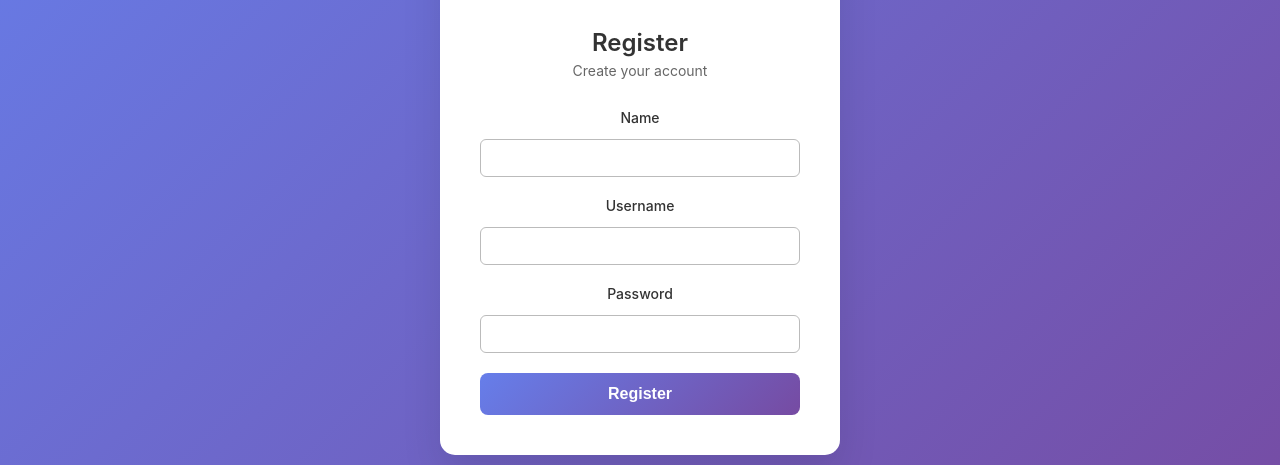
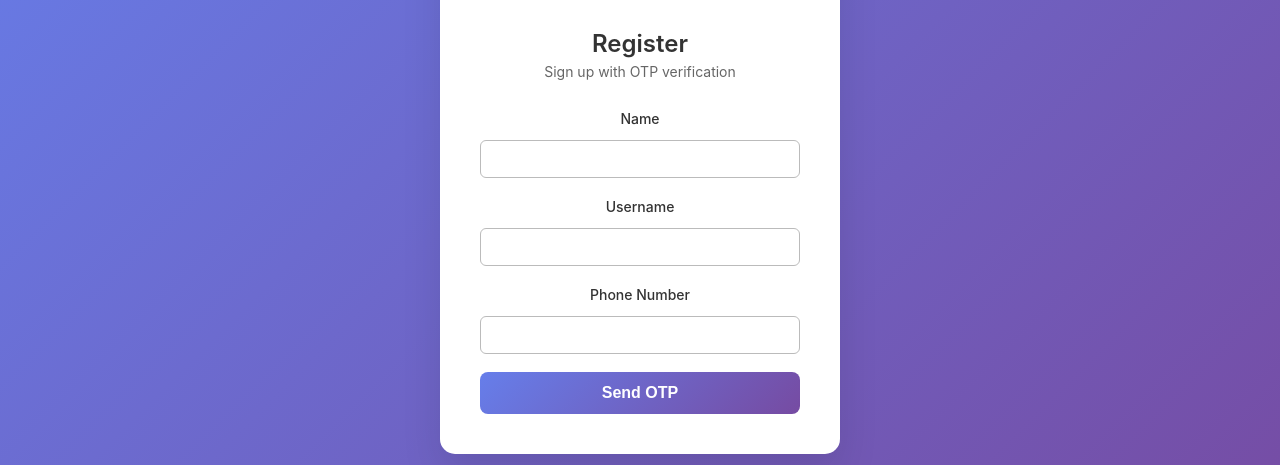
Before and after one commit to HunasimaradAbdulBari/schoolfront, a React (Create React App) app: page /register in a window 1280 px wide. Shown: the part 228-693 px from the top of the page. Built offline with nearby package versions, Linux system fonts and the light colour scheme.

Commit message:
addednow updatenew again upadte

```diff
--- a/src/components/Layout.js
+++ b/src/components/Layout.js
@@ -14,15 +14,11 @@ const Layout = () => {
     return null;
   }
 
-  const toggleMenu = () => {
-    setIsMenuOpen(!isMenuOpen);
-  };
-
+  const toggleMenu = () => setIsMenuOpen(!isMenuOpen);
   const handleLogout = () => {
     logout();
     navigate('/login');
   };
-
   const toggleDarkMode = () => {
     setDarkMode(!darkMode);
     document.body.classList.toggle('dark', !darkMode);
@@ -43,6 +39,9 @@ const Layout = () => {
             </a>
             <a href="/students" className="nav-link" onClick={() => setIsMenuOpen(false)}>
               Students
+            </a>
+            <a href="/register" className="nav-link" onClick={() => setIsMenuOpen(false)}>
+              Register
             </a>
             <div className="nav-controls">
               <button onClick={toggleDarkMode} className="theme-btn">
@@ -80,8 +79,9 @@ const Layout = () => {
           </div>
           <div className="footer-section">
             <h4>Quick Links</h4>
-            <a href="/dashboard">Dashboard</a>
+            <a href="/register">Dashboard</a> {/* As per your instruction, dashboard → register */}
             <a href="/students">Students</a>
+            <a href="/register">Register</a>
           </div>
         </div>
         <div className="footer-bottom">
--- a/src/components/Login.js
+++ b/src/components/Login.js
@@ -22,15 +22,14 @@ const Login = () => {
 
     try {
       const result = await login(username, password);
-
       if (result.success) {
         navigate('/dashboard');
       } else {
         setError(result.message || 'Login failed. Please try again.');
       }
     } catch (err) {
+      console.error('Login error:', err);
       setError('Something went wrong. Please try again later.');
-      console.error('Login error:', err);
     }
   };
 
@@ -38,12 +37,7 @@ const Login = () => {
     <div className="login-container">
       <div className="login-card">
         <div className="login-header">
-          {/* ✅ Use relative public path for image */}
-          <img
-            src="/myapplogo.jpeg"
-            alt="Astra Preschool"
-            className="login-logo"
-          />
+          <img src="/myapplogo.jpeg" alt="Astra Preschool" className="login-logo" />
           <h1>ASTRA PRESCHOOL</h1>
           <p>Login to continue</p>
         </div>
@@ -52,9 +46,8 @@ const Login = () => {
           {error && <div className="error-message">{error}</div>}
 
           <div className="form-group">
-            <label htmlFor="username">Username</label>
+            <label>Username</label>
             <input
-              id="username"
               type="text"
               value={username}
               onChange={(e) => setUsername(e.target.value)}
@@ -64,9 +57,8 @@ const Login = () => {
           </div>
 
           <div className="form-group">
-            <label htmlFor="password">Password</label>
+            <label>Password</label>
             <input
-              id="password"
               type="password"
               value={password}
               onChange={(e) => setPassword(e.target.value)}
@@ -75,9 +67,7 @@ const Login = () => {
             />
           </div>
 
-          <button type="submit" className="login-button">
-            Login
-          </button>
+          <button type="submit" className="login-button">Login</button>
         </form>
       </div>
     </div>
--- a/src/components/Register.js
+++ b/src/components/Register.js
@@ -1,30 +1,47 @@
 import React, { useState } from 'react';
 import { useNavigate } from 'react-router-dom';
-import { useAuth } from '../context/AuthContext';
 import '../styles/Login.css';
+import { api } from '../services/api';
 
 const Register = () => {
-  const [formData, setFormData] = useState({ username: '', password: '', name: '' });
+  const [form, setForm] = useState({
+    name: '',
+    username: '',
+    password: '',
+    phone: '',
+    otp: '',
+  });
+  const [otpSent, setOtpSent] = useState(false);
+  const [message, setMessage] = useState('');
   const [error, setError] = useState('');
-  const { register } = useAuth();
   const navigate = useNavigate();
 
   const handleChange = (e) => {
-    setFormData(prev => ({
-      ...prev,
-      [e.target.name]: e.target.value
-    }));
+    setForm(prev => ({ ...prev, [e.target.name]: e.target.value }));
   };
 
-  const handleSubmit = async (e) => {
+  const sendOtp = async () => {
+    setError('');
+    setMessage('');
+    try {
+      const res = await api.post('/api/auth/send-otp', { phone: form.phone });
+      setOtpSent(true);
+      setMessage(res.data.message);
+    } catch (err) {
+      setError(err.response?.data?.message || 'Failed to send OTP');
+    }
+  };
+
+  const handleRegister = async (e) => {
     e.preventDefault();
     setError('');
-
-    const result = await register(formData);
-    if (result.success) {
+    setMessage('');
+    try {
+      const res = await api.post('/api/auth/verify-otp-register', form);
+      setMessage(res.data.message);
       navigate('/login');
-    } else {
-      setError(result.message);
+    } catch (err) {
+      setError(err.response?.data?.message || 'Registration failed');
     }
   };
 
@@ -34,28 +51,46 @@ const Register = () => {
         <div className="login-header">
           <img src="/myapplogo.jpeg" alt="Astra Preschool" className="login-logo" />
           <h1>Register</h1>
-          <p>Create your account</p>
+          <p>Sign up with OTP verification</p>
         </div>
 
-        <form onSubmit={handleSubmit} className="login-form">
+        <form onSubmit={handleRegister} className="login-form">
+          {message && <div className="success-message">{message}</div>}
           {error && <div className="error-message">{error}</div>}
 
           <div className="form-group">
             <label>Name</label>
-            <input type="text" name="name" value={formData.name} onChange={handleChange} required />
+            <input type="text" name="name" value={form.name} onChange={handleChange} required />
           </div>
 
           <div className="form-group">
             <label>Username</label>
-            <input type="text" name="username" value={formData.username} onChange={handleChange} required />
+            <input type="text" name="username" value={form.username} onChange={handleChange} required />
           </div>
 
           <div className="form-group">
-            <label>Password</label>
-            <input type="password" name="password" value={formData.password} onChange={handleChange} required />
+            <label>Phone Number</label>
+            <input type="tel" name="phone" value={form.phone} onChange={handleChange} required />
+            <button type="button" onClick={sendOtp} className="login-button" style={{ marginTop: '10px' }}>
+              {otpSent ? 'Resend OTP' : 'Send OTP'}
+            </button>
           </div>
 
-          <button type="submit" className="login-button">Register</button>
+          {otpSent && (
+            <>
+              <div className="form-group">
+                <label>OTP</label>
+                <input type="text" name="otp" value={form.otp} onChange={handleChange} required />
+              </div>
+
+              <div className="form-group">
+                <label>Password</label>
+                <input type="password" name="password" value={form.password} onChange={handleChange} required />
+              </div>
+
+              <button type="submit" className="login-button">Register</button>
+            </>
+          )}
         </form>
       </div>
     </div>
--- a/src/styles/Layout.css
+++ b/src/styles/Layout.css
@@ -98,11 +98,11 @@
 
 .theme-btn,
 .logout-btn {
-  background: rgba(255, 255, 255, 0.2);
+  background: rgba(224, 208, 231, 0.2);
   border: none;
-  color: white;
+  color: rgb(249, 247, 247);
   padding: 8px 10px;
-  border-radius: 50%;
+  border-radius: 20px;
   cursor: pointer;
   transition: transform 0.3s ease;
 }
```
